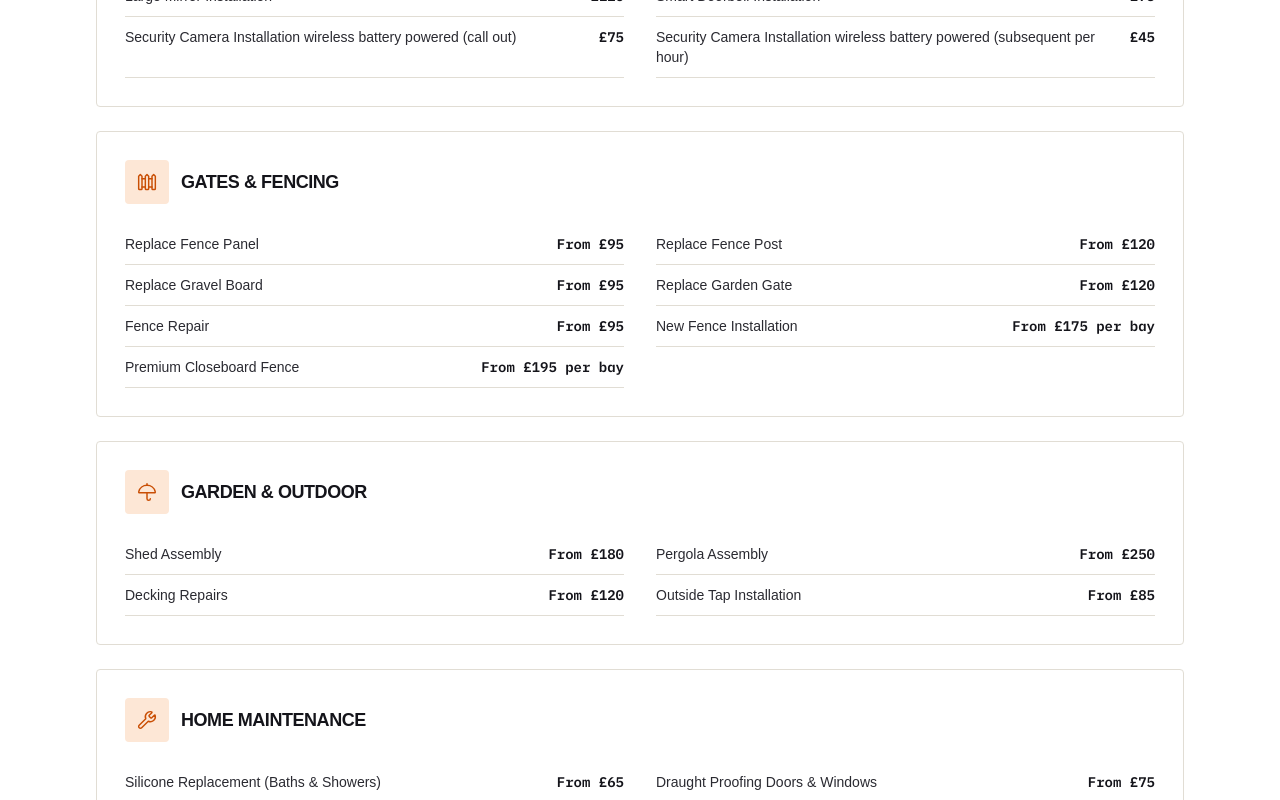
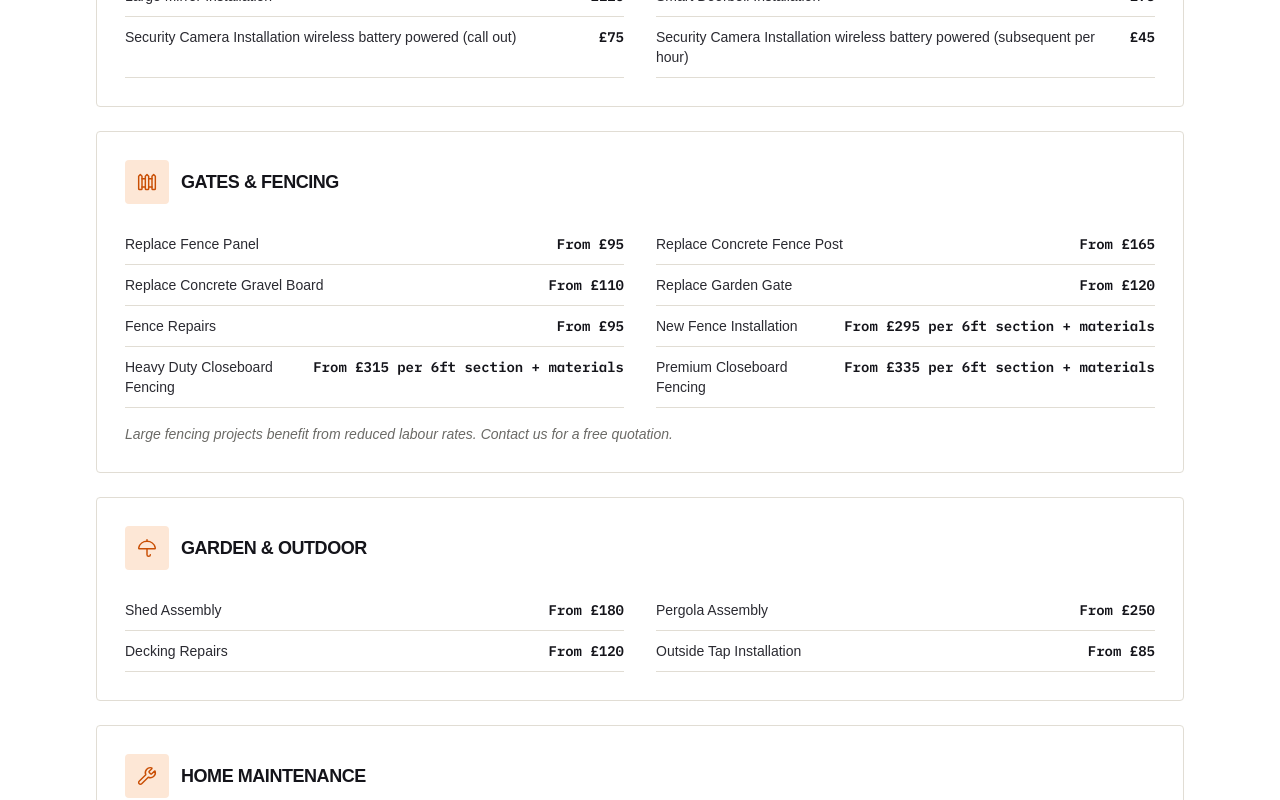
Before and after one commit to jasonkazakos-cpu/zebra-trades-website, a Next.js app: page /handyman in a window 1280 px wide. Shown: the part 3480-4280 px from the top of the page. Built offline with nearby package versions, Linux system fonts and the light colour scheme; a web font is replaced by a local one.

Commit message:
Redo Gates & Fencing pricing with updated rates and footnote

```diff
--- a/app/handyman/page.tsx
+++ b/app/handyman/page.tsx
@@ -118,13 +118,15 @@ const categories: PricingCategory[] = [
     icon: "Fence",
     items: [
       { name: "Replace Fence Panel", price: "From £95" },
-      { name: "Replace Fence Post", price: "From £120" },
-      { name: "Replace Gravel Board", price: "From £95" },
+      { name: "Replace Concrete Fence Post", price: "From £165" },
+      { name: "Replace Concrete Gravel Board", price: "From £110" },
       { name: "Replace Garden Gate", price: "From £120" },
-      { name: "Fence Repair", price: "From £95" },
-      { name: "New Fence Installation", price: "From £175 per bay" },
-      { name: "Premium Closeboard Fence", price: "From £195 per bay" },
+      { name: "Fence Repairs", price: "From £95" },
+      { name: "New Fence Installation", price: "From £295 per 6ft section + materials" },
+      { name: "Heavy Duty Closeboard Fencing", price: "From £315 per 6ft section + materials" },
+      { name: "Premium Closeboard Fencing", price: "From £335 per 6ft section + materials" },
     ],
+    note: "Large fencing projects benefit from reduced labour rates. Contact us for a free quotation.",
   },
   {
     title: "Garden & Outdoor",
--- a/components/PricingCategoryCard.tsx
+++ b/components/PricingCategoryCard.tsx
@@ -9,6 +9,7 @@ export type PricingCategory = {
   title: string;
   icon: string;
   items: PricingItem[];
+  note?: string;
 };
 
 export default function PricingCategoryCard({
@@ -40,6 +41,9 @@ export default function PricingCategoryCard({
           </div>
         ))}
       </div>
+      {category.note && (
+        <p className="mt-4 text-sm italic text-slate">{category.note}</p>
+      )}
     </div>
   );
 }
```
